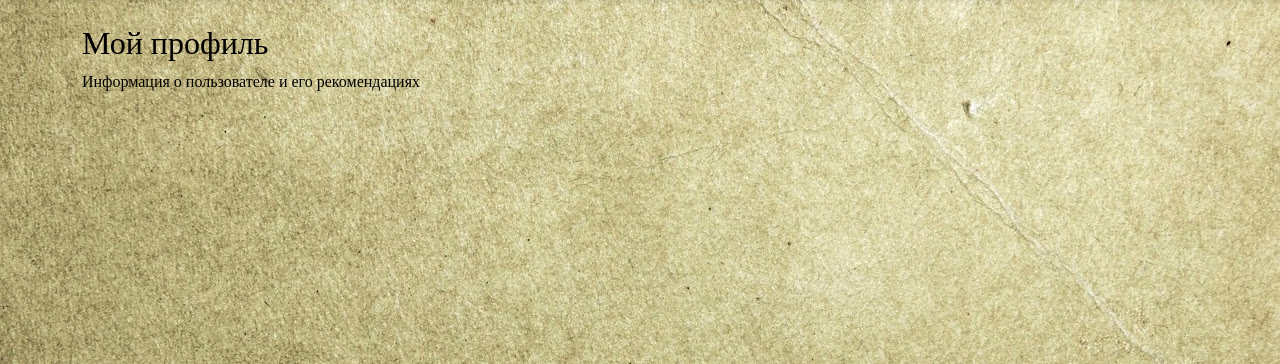
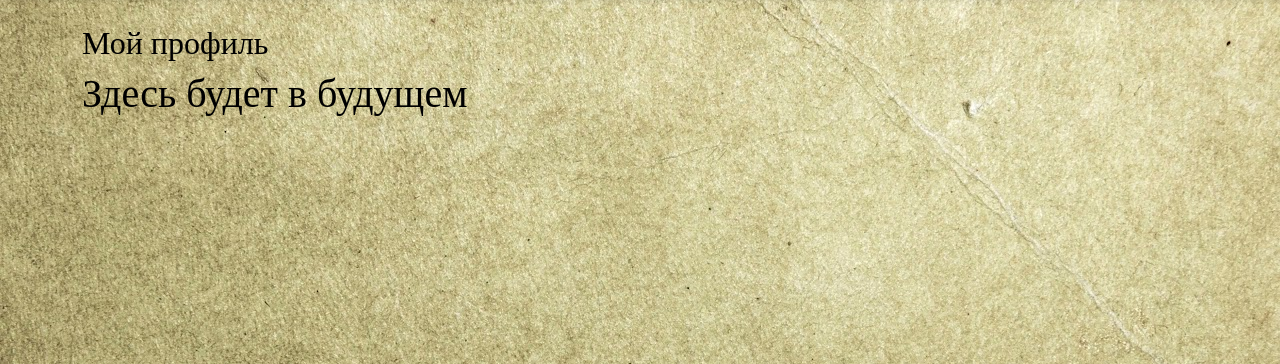
Before and after one commit to TheLaziestTitan/ProjectBookHub, a Flask app: template templates/profile.html in a window 1280 px wide. Shown: the part 56-420 px from the top of the page. Run offline with Flask 3, Linux system fonts and the light colour scheme; the template is opened without the code that fills it, so the values that code supplies are empty; some libraries are stand-ins or nearby versions.

Commit message:
Initial commit

```diff
--- a/templates/profile.html
+++ b/templates/profile.html
@@ -2,5 +2,5 @@
 {% block title %}Мой профиль{% endblock %}
 {% block content %}
 <h2>Мой профиль</h2>
-<p>Информация о пользователе и его рекомендациях</p>
+<h1>Здесь будет в будущем</h1>
 {% endblock %}
```
